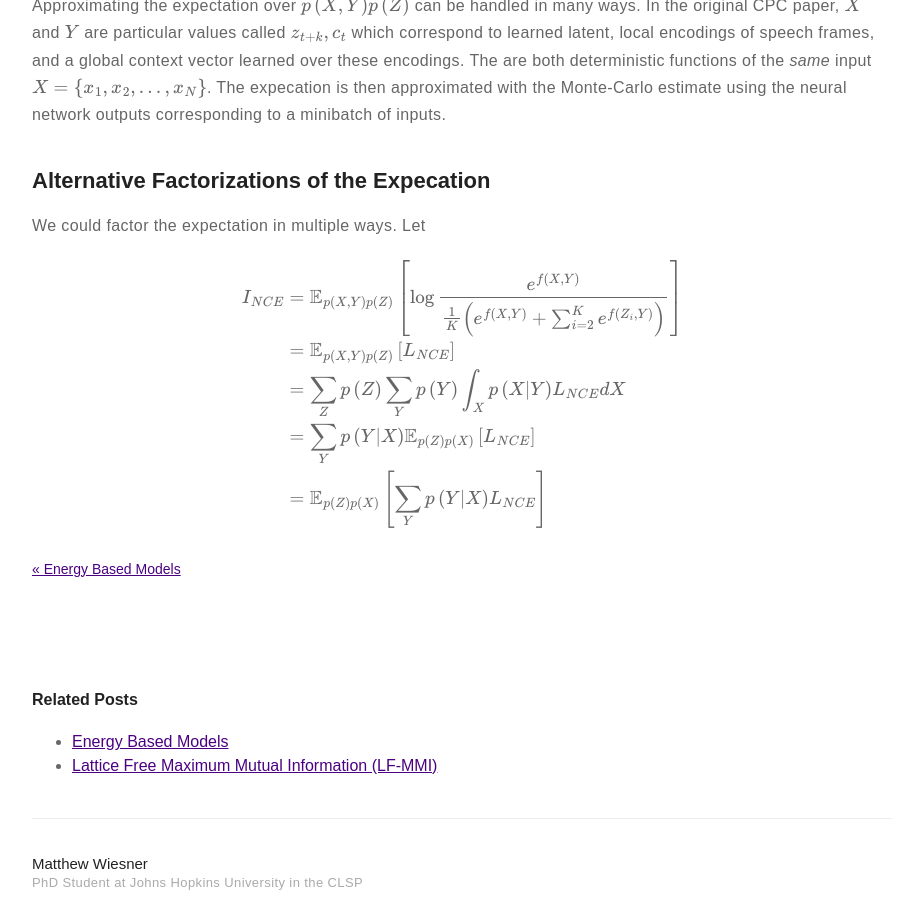
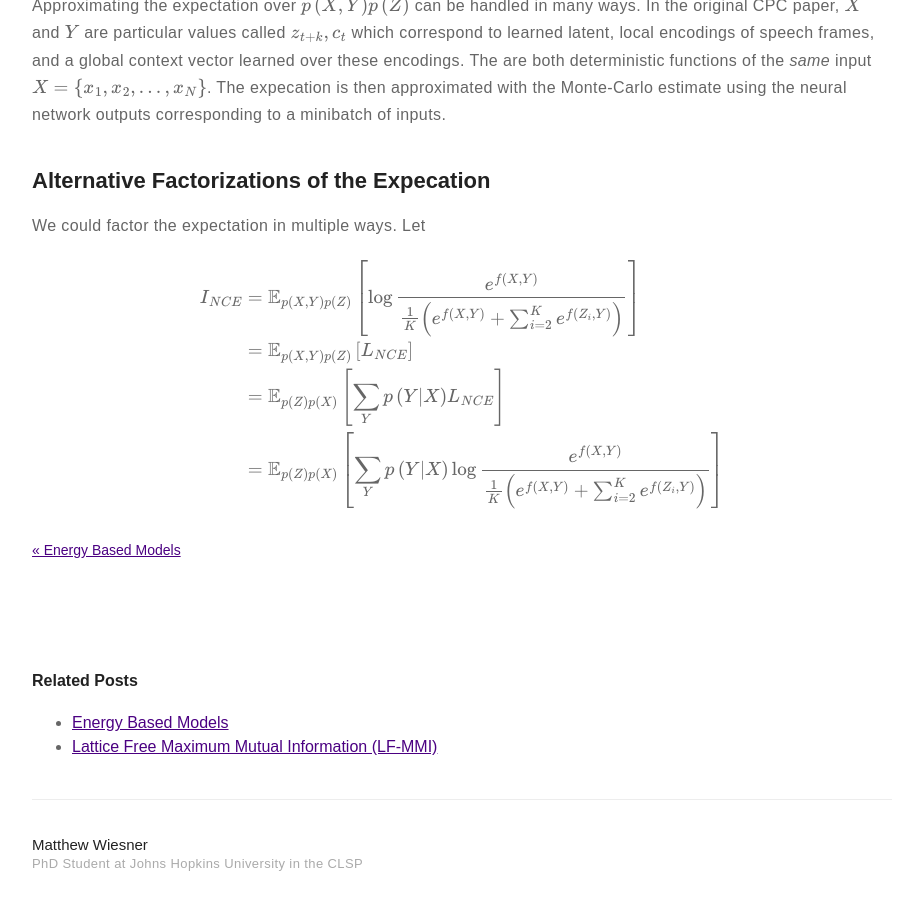
Before and after one commit to m-wiesner/m-wiesner.github.io, a Jekyll site: the page built from _posts/2020-10-30-Variational-Bounds-on-Mutual-Information.markdown, in a window 1280 px wide and 900 px high, scrolled down 5576 px. Shown: the whole window, without its empty margins (178-1082 px from the left). Built offline with Jekyll 4.4.1, drawn with Linux system fonts in a browser that asks for light colours; formulas are drawn with MathJax 3.

Commit message:
Update 2020-10-30-Variational-Bounds-on-Mutual-Information.markdown

```diff
--- a/_posts/2020-10-30-Variational-Bounds-on-Mutual-Information.markdown
+++ b/_posts/2020-10-30-Variational-Bounds-on-Mutual-Information.markdown
@@ -218,15 +218,10 @@ We could factor the expectation in multiple ways. Let
 $$\begin{align}
 I_{NCE} &= \mathbb{E}_{p\left(X, Y\right)p\left(Z\right)}\left[\log{\frac{e^{f\left(X, Y\right)}}{\frac{1}{K}\left(e^{f\left(X, Y\right)} + \sum_{i=2}^{K} e^{f\left(Z_i, Y\right)}\right)}}\right] \\
 &= \mathbb{E}_{p\left(X, Y\right)p\left(Z\right)}\left[L_{NCE}\right] \\
-&= \sum_Z p\left(Z\right) \sum_Y p\left(Y\right) \int_X p\left(X | Y\right) L_{NCE} dX \\
-&= \sum_Y p\left(Y|X\right) \mathbb{E}_{p\left(Z\right)p\left(X\right)} \left[L_{NCE}\right] \\
 &= \mathbb{E}_{p\left(Z\right)p\left(X\right)} \left[\sum_Y p\left(Y|X\right) L_{NCE}\right] \\
+&= \mathbb{E}_{p\left(Z\right)p\left(X\right)} \left[\sum_Y p\left(Y|X\right) \log{\frac{e^{f\left(X, Y\right)}}{\frac{1}{K}\left(e^{f\left(X, Y\right)} + \sum_{i=2}^{K} e^{f\left(Z_i, Y\right)}\right)}} \right] \\
 \end{align}$$
 
-<!--
-&= \mathbb{E}_{p\left(Z\right)p\left(X\right)} \left[\sum_Y p\left(Y|X\right) \log{\frac{e^{f\left(X, Y\right)}}{\frac{1}{K}\left(e^{f\left(X, Y\right)} + \sum_{i=2}^{K} e^{f\left(Z_i, Y\right)}\right)}} \right] \\
-\end{align}$$
--->
 <!--
 &= \mathbb{E}_{p\left(Z\right)p\left(X\right)} \left[\sum_Y p\left(Y|X\right) \left(f\left(X, Y\right) - \log{\frac{1}{K}\left(e^{f\left(X, Y\right)} + \sum_{i=2}^{K}
 e^{f\left(Z_i, Y\right)}\right)} \right] \\
```
